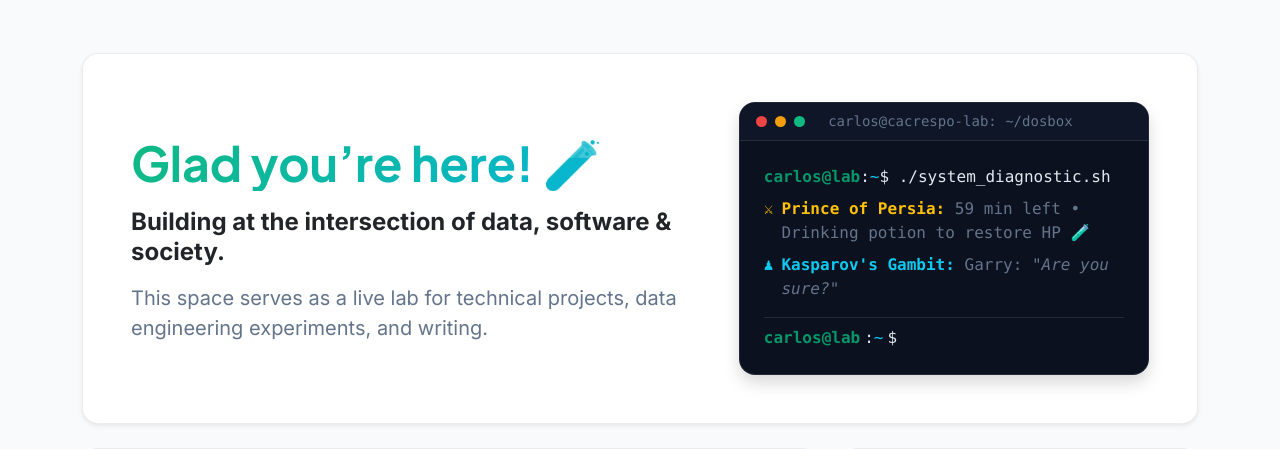
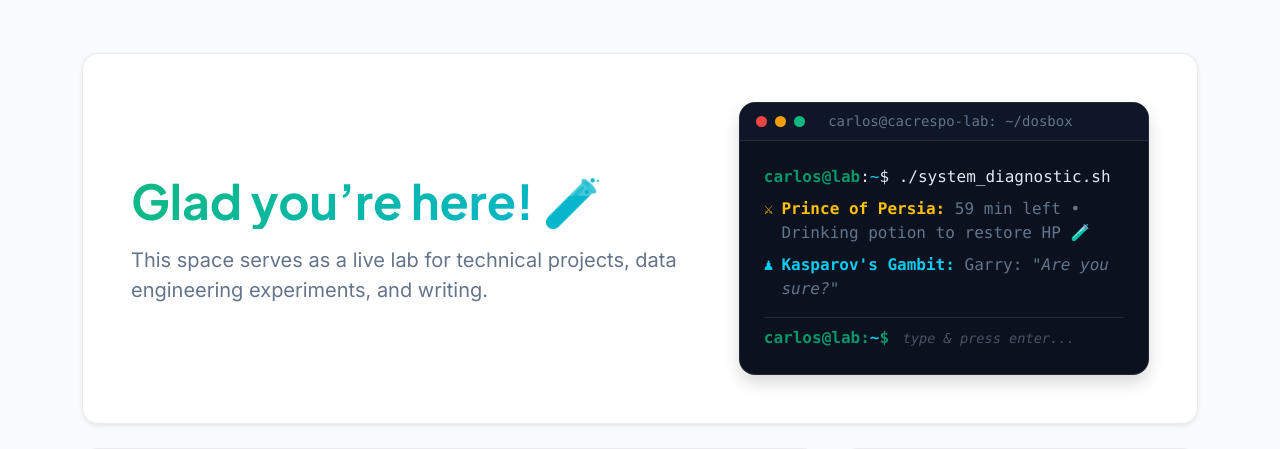
Before and after one commit to cacrespo/website, a Django app: page / in a window 1280 px wide. Shown: the part 59-508 px from the top of the page. Run offline with Django 5.2, Linux system fonts and the light colour scheme; data that the repository does not hold is empty.

Commit message:
feat(pages): remove hero subtitle and add interactive terminal kernel panic easter egg

```diff
--- a/templates/pages/home.html
+++ b/templates/pages/home.html
@@ -13,9 +13,6 @@
           <h1 class="display-5 fw-bold mb-3 text-gradient">
             Glad you’re here! 🧪
           </h1>
-          <p class="fs-4 fw-bold text-main mb-3 lh-sm">
-            Building at the intersection of data, software & society.
-          </p>
           <p class="fs-5 text-muted-custom mb-0 lh-base">
             This space serves as a live lab for technical projects, data engineering experiments, and writing.
           </p>
@@ -37,6 +34,8 @@
 
             <!-- Contenido de la Terminal -->
             <div class="terminal-body p-3 p-md-4 font-monospace fs-6">
+              <!-- Estado Normal -->
+              <div id="term-normal-state">
                 <div class="mb-2">
                   <span class="text-accent fw-bold">carlos@lab</span>:<span class="text-info">~</span>$ ./system_diagnostic.sh
                 </div>
@@ -53,9 +52,29 @@
                   <span><strong class="text-info">Kasparov's Gambit:</strong> Garry: <em>"Are you sure?"</em></span>
                 </div>
 
-              <!-- Línea de comando estática con cursor -->
-              <div class="pt-2 border-top border-secondary border-opacity-25 d-flex align-items-center">
-                <span class="text-accent fw-bold me-1">carlos@lab</span>:<span class="text-info me-1">~</span>$&nbsp;<span class="terminal-cursor text-accent">█</span>
+                <!-- Línea de comando interactiva -->
+                <form id="term-form" class="pt-2 border-top border-secondary border-opacity-25 d-flex align-items-center m-0 p-0" onsubmit="return false;">
+                  <label for="term-input" class="text-accent fw-bold me-1 text-nowrap mb-0">carlos@lab:<span class="text-info">~</span>$&nbsp;</label>
+                  <input type="text" id="term-input" class="term-input" autocomplete="off" spellcheck="false" placeholder="type & press enter..." aria-label="Terminal command input" maxlength="40">
+                </form>
+              </div>
+
+              <!-- Estado Kernel Panic (Easter Egg) -->
+              <div id="term-panic-state" class="d-none">
+                <div class="text-danger fw-bold mb-1">[ 0.042103] Kernel panic - not syncing: Fatal Exception</div>
+                <div class="text-warning small mb-1" id="panic-comm-line">[ 0.042189] CPU: 0 PID: 1337 Comm: crash_cmd</div>
+                <div class="text-secondary small mb-2">[ 0.042250] Hardware: IBM PC/AT 486DX2 • Sound Blaster 16</div>
+                <div class="text-light-50 small mb-1">Call Trace:</div>
+                <div class="text-muted-custom small ps-2 font-monospace">
+                  &gt; [<span class="text-info">0xc02a4e12</span>] prince_of_persia_fell_on_spikes+0x42<br>
+                  &gt; [<span class="text-info">0xc031b804</span>] kasparov_gambit_blunder("Are you sure?")+0x88<br>
+                  &gt; [<span class="text-info">0xc0107291</span>] sys_enter_key_pressed+0x13
+                </div>
+                <div class="text-danger small mt-2 mb-2">---[ end Kernel panic: System halted ]---</div>
+                <div class="pt-2 border-top border-secondary border-opacity-25 small text-muted-custom d-flex justify-content-between align-items-center">
+                  <span>Rebooting in <span id="panic-timer" class="text-warning fw-bold">5</span>s...</span>
+                  <button type="button" id="panic-reboot-btn" class="btn btn-sm btn-outline-warning py-0 px-2 font-monospace" style="font-size: 0.75rem;">[ Reboot Now ]</button>
+                </div>
               </div>
             </div>
           </div>
@@ -152,26 +171,20 @@
     transition: all 0.3s ease-in-out;
   }
 
-  /* Terminal blinking cursor */
-  .terminal-cursor {
-    display: inline-block;
-    font-weight: 300;
-    animation: blinkCursor 1s step-end infinite;
-  }
-
-  @keyframes blinkCursor {
-    from, to { opacity: 1; }
-    50% { opacity: 0; }
-  }
-
   /* Terminal Window Styles */
   .terminal-window {
     background-color: #0b111e;
     color: #e2e8f0;
+    transition: border-color 0.3s ease, box-shadow 0.3s ease;
   }
 
   .terminal-header {
     background-color: rgba(15, 23, 42, 0.85);
+  }
+
+  .terminal-body {
+    cursor: text;
+    min-height: 200px;
   }
 
   .term-dot {
@@ -184,6 +197,42 @@
   .term-dot-yellow { background-color: #f59e0b; }
   .term-dot-green { background-color: #10b981; }
 
+  .term-input {
+    background: transparent;
+    border: none;
+    outline: none;
+    color: #38bdf8;
+    font-family: var(--bs-font-monospace);
+    font-size: 0.95rem;
+    width: 100%;
+    caret-color: #10b981;
+    padding: 0;
+    margin: 0;
+  }
+  .term-input:focus {
+    outline: none;
+    box-shadow: none;
+  }
+  .term-input::placeholder {
+    color: rgba(148, 163, 184, 0.45);
+    font-style: italic;
+    font-size: 0.85rem;
+  }
+
+  @keyframes termGlitch {
+    0% { transform: translate(0); box-shadow: 0 0 0 rgba(239, 68, 68, 0); }
+    20% { transform: translate(-2px, 2px); box-shadow: 0 0 15px rgba(239, 68, 68, 0.4); }
+    40% { transform: translate(2px, -1px); box-shadow: 0 0 25px rgba(239, 68, 68, 0.6); }
+    60% { transform: translate(-1px, -1px); box-shadow: 0 0 15px rgba(239, 68, 68, 0.4); }
+    80% { transform: translate(1px, 1px); }
+    100% { transform: translate(0); box-shadow: 0 0 10px rgba(239, 68, 68, 0.25); }
+  }
+
+  .terminal-panic-active {
+    animation: termGlitch 0.4s ease-in-out;
+    border-color: rgba(239, 68, 68, 0.6) !important;
+  }
+
   @media (max-width: 991.98px) {
     .sticky-top { position: relative !important; top: 0 !important; }
   }
@@ -193,10 +242,97 @@
 {% block extra_js %}
 <script>
   document.addEventListener('DOMContentLoaded', function () {
+    // Tooltips
     const tooltipTriggerList = [].slice.call(document.querySelectorAll('[data-bs-toggle="tooltip"]'));
     tooltipTriggerList.forEach(function (tooltipTriggerEl) {
       new bootstrap.Tooltip(tooltipTriggerEl);
     });
+
+    // Terminal Easter Egg
+    const termWindow = document.querySelector('.terminal-window');
+    const termForm = document.getElementById('term-form');
+    const termInput = document.getElementById('term-input');
+    const normalState = document.getElementById('term-normal-state');
+    const panicState = document.getElementById('term-panic-state');
+    const panicCommLine = document.getElementById('panic-comm-line');
+    const panicTimer = document.getElementById('panic-timer');
+    const panicRebootBtn = document.getElementById('panic-reboot-btn');
+
+    let countdownInterval = null;
+
+    function rebootTerminal() {
+      if (countdownInterval) {
+        clearInterval(countdownInterval);
+        countdownInterval = null;
+      }
+      if (panicState && normalState && termWindow) {
+        panicState.classList.add('d-none');
+        normalState.classList.remove('d-none');
+        termWindow.classList.remove('terminal-panic-active');
+        if (termInput) {
+          termInput.value = '';
+          termInput.focus();
+        }
+      }
+    }
+
+    function triggerKernelPanic(cmd) {
+      if (!panicState || !normalState) return;
+
+      const safeCmd = (cmd || 'user_cmd').replace(/[^\w\s\-\.\/]/gi, '').substring(0, 24) || 'user_cmd';
+      if (panicCommLine) {
+        panicCommLine.textContent = `[ 0.042189] CPU: 0 PID: 1337 Comm: ${safeCmd}`;
+      }
+
+      normalState.classList.add('d-none');
+      panicState.classList.remove('d-none');
+      if (termWindow) {
+        termWindow.classList.add('terminal-panic-active');
+      }
+
+      let timeLeft = 5;
+      if (panicTimer) panicTimer.textContent = timeLeft;
+
+      if (countdownInterval) clearInterval(countdownInterval);
+      countdownInterval = setInterval(function () {
+        timeLeft--;
+        if (panicTimer) panicTimer.textContent = timeLeft;
+        if (timeLeft <= 0) {
+          rebootTerminal();
+        }
+      }, 1000);
+    }
+
+    if (termForm && termInput) {
+      termForm.addEventListener('submit', function (e) {
+        e.preventDefault();
+        triggerKernelPanic(termInput.value.trim());
+      });
+    }
+
+    if (panicRebootBtn) {
+      panicRebootBtn.addEventListener('click', function (e) {
+        e.preventDefault();
+        rebootTerminal();
+      });
+    }
+
+    if (termWindow) {
+      termWindow.addEventListener('click', function (e) {
+        if (!panicState || panicState.classList.contains('d-none')) {
+          if (termInput) termInput.focus();
+        }
+      });
+    }
+
+    document.addEventListener('keydown', function (e) {
+      if (panicState && !panicState.classList.contains('d-none')) {
+        if (e.key === 'Enter' || e.key === 'Escape' || e.key === ' ') {
+          e.preventDefault();
+          rebootTerminal();
+        }
+      }
+    });
   });
 </script>
 {% endblock %}
```
Lines whose indentation alone changed are shown as unchanged.
